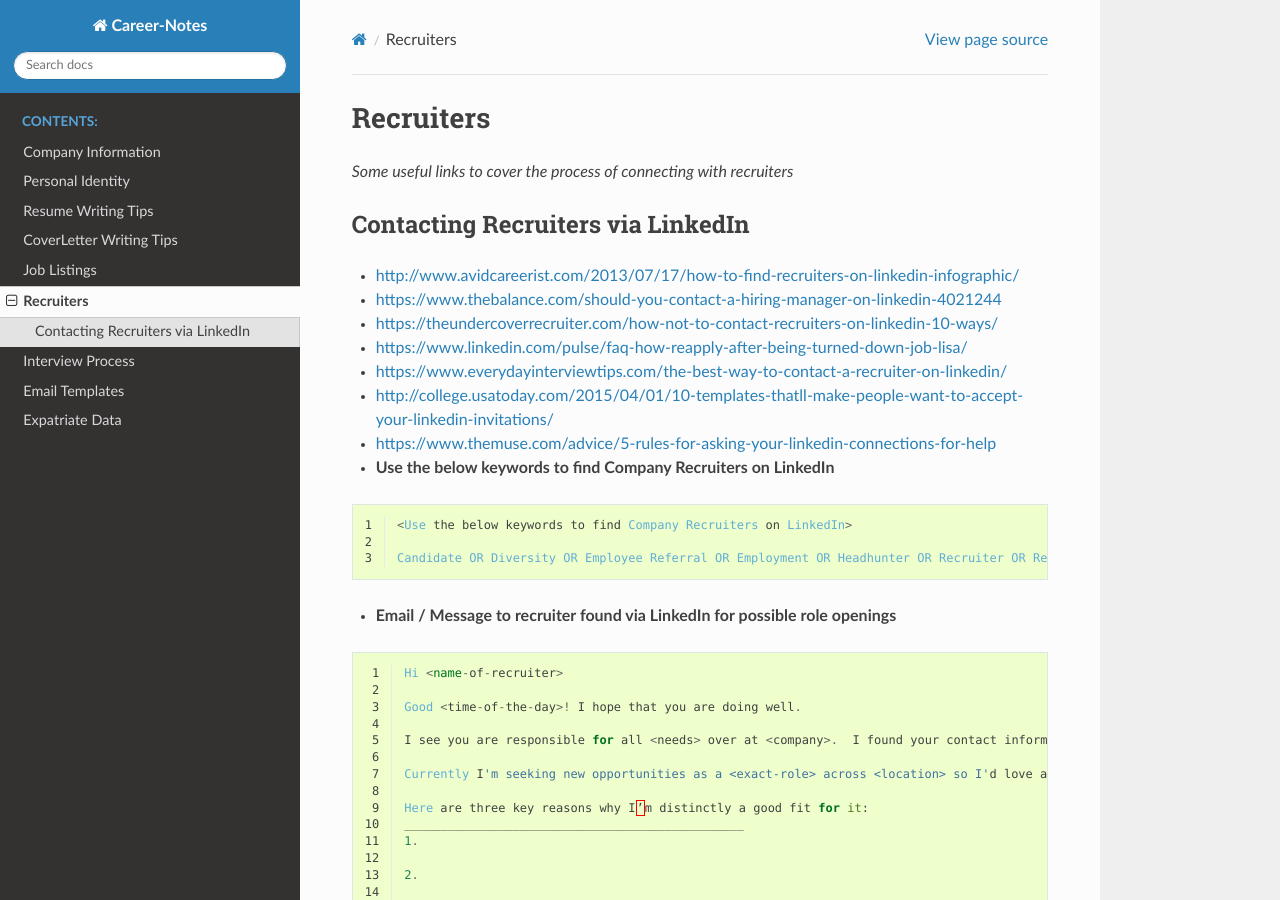
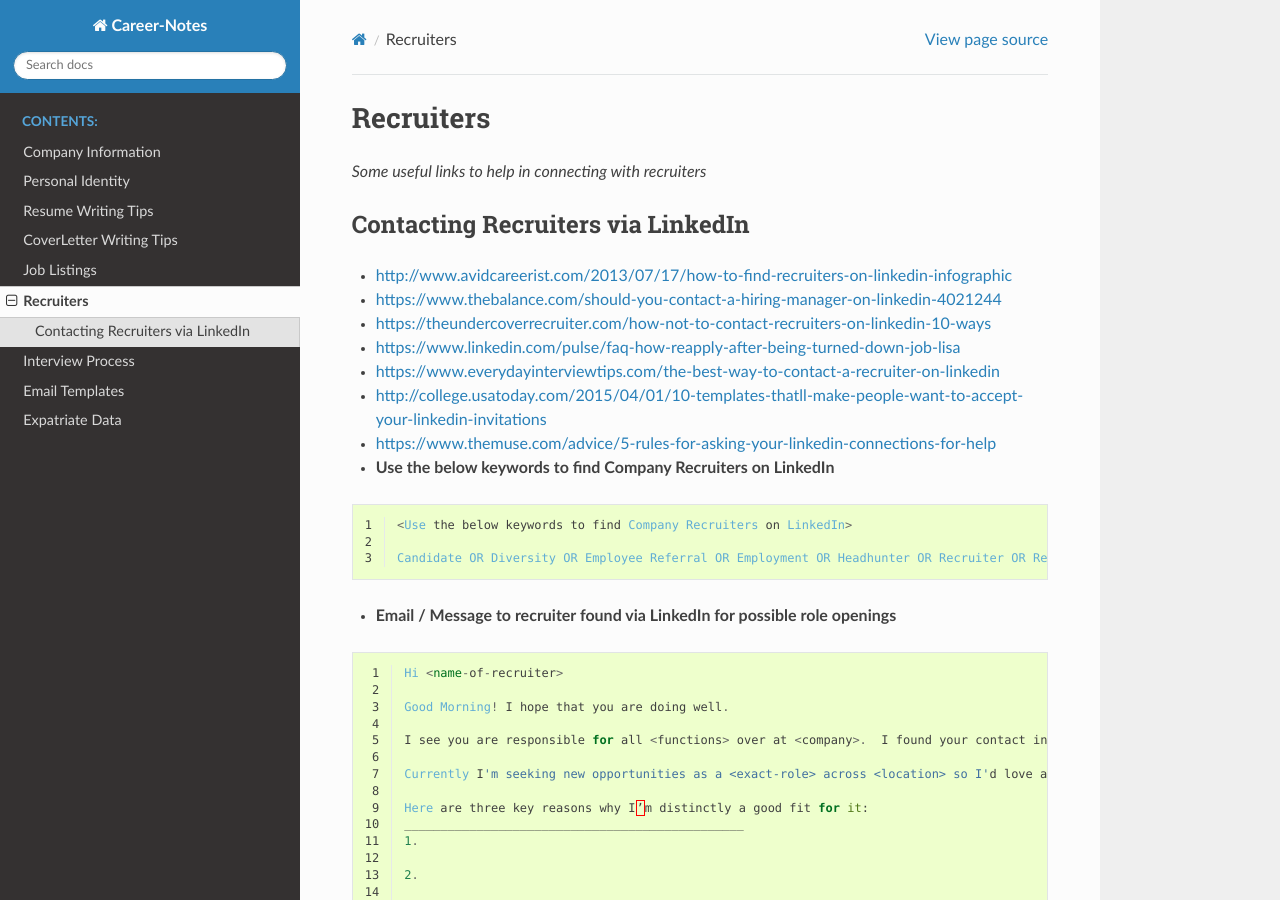
Before and after one commit to vinayhegde1990/career-notes, a Sphinx documentation site: the page built from docs/source/Recruiters.rst, in a window 1280 px wide and 900 px high. Built offline with Sphinx 7.4.7 and the Read the Docs theme 2.0.0, drawn with Linux system fonts in a browser that asks for light colours.

Commit message:
Revamp Interview process and Recruiters

```diff
--- a/docs/source/Recruiters.rst
+++ b/docs/source/Recruiters.rst
@@ -2,25 +2,25 @@
 Recruiters
 ********************
 
-*Some useful links to cover the process of connecting with recruiters*
+*Some useful links to help in connecting with recruiters*
 
 #################################################
 Contacting Recruiters via LinkedIn
 #################################################
-- http://www.avidcareerist.com/2013/07/17/how-to-find-recruiters-on-linkedin-infographic/
-
+- http://www.avidcareerist.com/2013/07/17/how-to-find-recruiters-on-linkedin-infographic
 
 - https://www.thebalance.com/should-you-contact-a-hiring-manager-on-linkedin-4021244
 
-- https://theundercoverrecruiter.com/how-not-to-contact-recruiters-on-linkedin-10-ways/
+- https://theundercoverrecruiter.com/how-not-to-contact-recruiters-on-linkedin-10-ways
 
-- https://www.linkedin.com/pulse/faq-how-reapply-after-being-turned-down-job-lisa/
+- https://www.linkedin.com/pulse/faq-how-reapply-after-being-turned-down-job-lisa
 
-- https://www.everydayinterviewtips.com/the-best-way-to-contact-a-recruiter-on-linkedin/
+- https://www.everydayinterviewtips.com/the-best-way-to-contact-a-recruiter-on-linkedin
 
-- http://college.usatoday.com/2015/04/01/10-templates-thatll-make-people-want-to-accept-your-linkedin-invitations/
+- http://college.usatoday.com/2015/04/01/10-templates-thatll-make-people-want-to-accept-your-linkedin-invitations
 
 - https://www.themuse.com/advice/5-rules-for-asking-your-linkedin-connections-for-help
+
 
 
 - **Use the below keywords to find Company Recruiters on LinkedIn**
@@ -41,9 +41,9 @@ Contacting Recruiters via LinkedIn
 
    Hi <name-of-recruiter>
 
-   Good <time-of-the-day>! I hope that you are doing well.
+   Good Morning! I hope that you are doing well.
 
-   I see you are responsible for all <needs> over at <company>.  I found your contact information from LinkedIn so I thought to reach out to you directly.
+   I see you are responsible for all <functions> over at <company>.  I found your contact information from LinkedIn so I thought to reach out to you directly.
 
    Currently I'm seeking new opportunities as a <exact-role> across <location> so I'd love an opportunity to connect with you for roles that may be a good fit.
 
```
Also changed, not shown: docs/source/Interview-Process.rst (+6 -6 lines).
